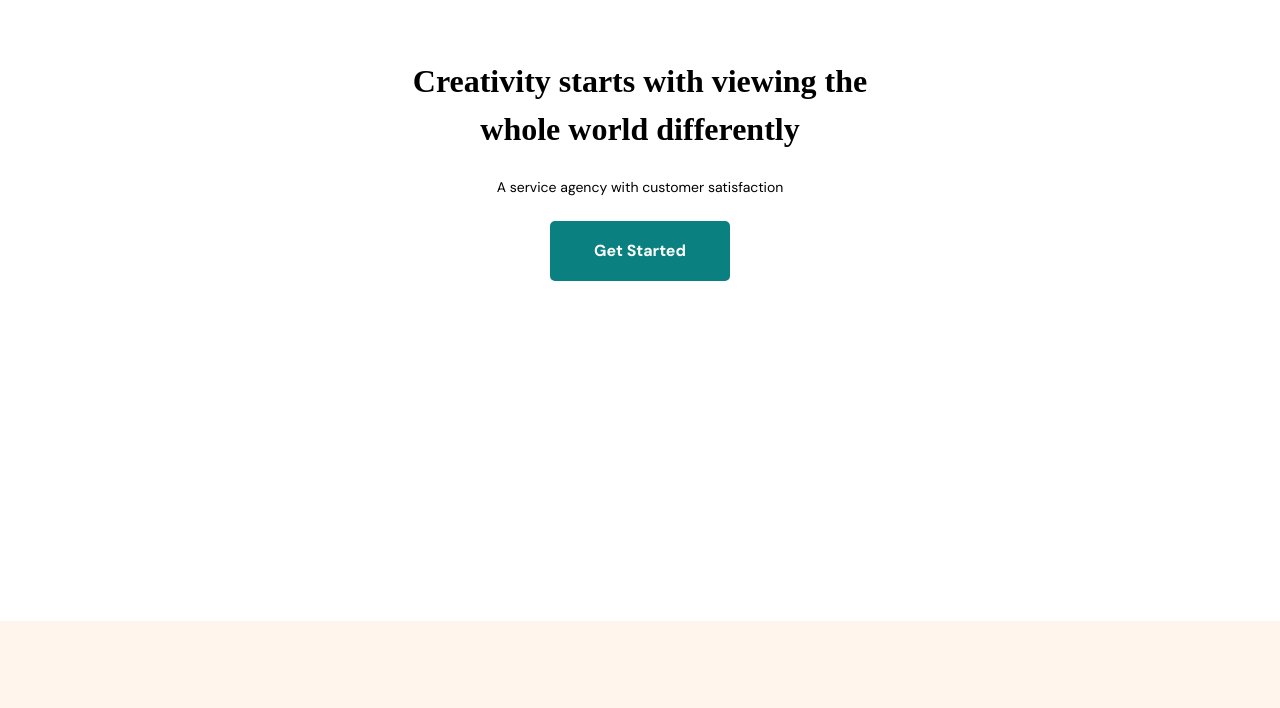
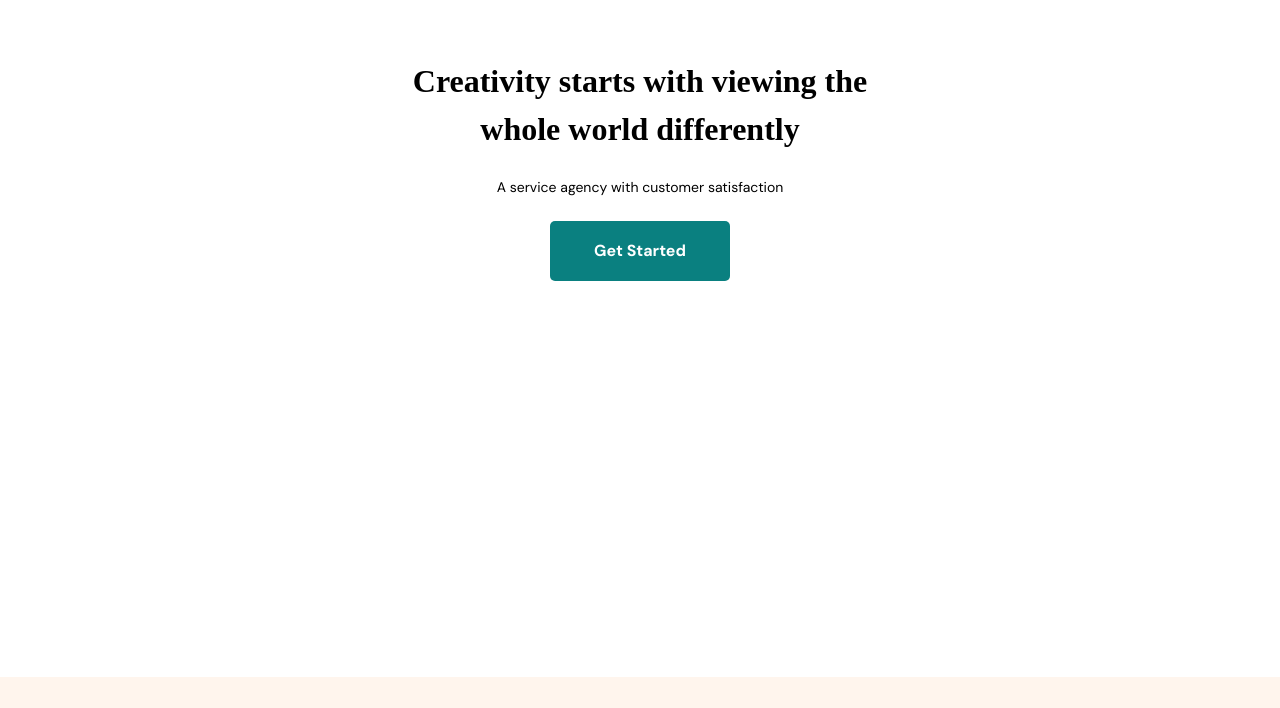
Before and after one commit to MR-Seven-7/Startup-Landing-Page, a plain HTML site: page index.html in a window 1280 px wide. Shown: the part 65-773 px from the top of the page. Drawn offline with Linux system fonts and the light colour scheme; a web font is replaced by a local one.

Commit message:
Update style.css

```diff
--- a/style.css
+++ b/style.css
@@ -96,7 +96,7 @@ nav .float-l{
 
 /* Landing Page */
 .lnd-card {
-    height: calc(78vh);
+    height: 85vh;
     background-image: url('./imgs/illustration.svg');
     background-size: 100% auto;
     background-repeat: no-repeat;
```
